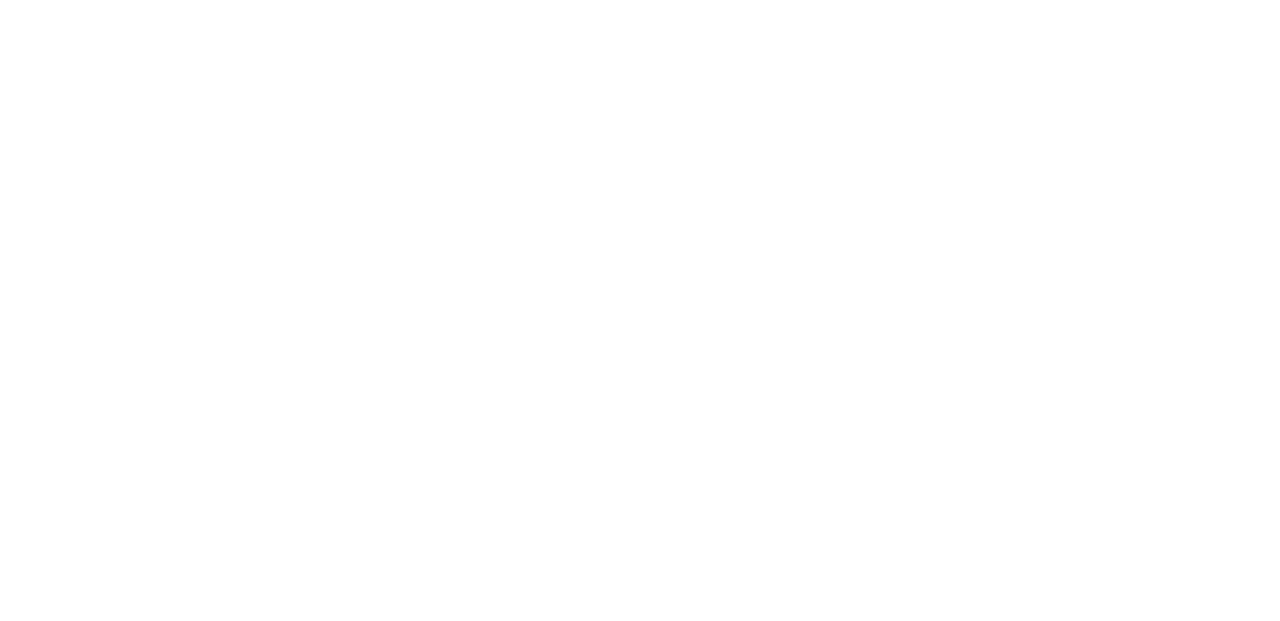
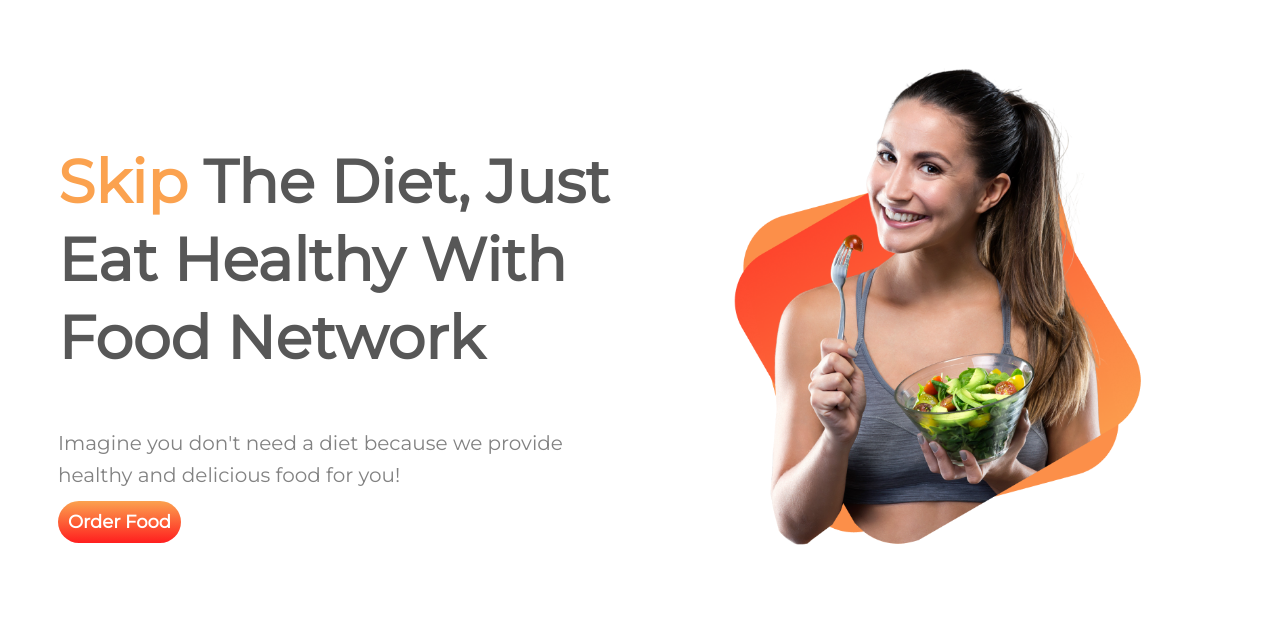
Before and after one commit to arifhossainsikder/food-network, a plain HTML site: page index.html in a window 1280 px wide. Drawn offline with Linux system fonts and the light colour scheme.

Commit message:
top section added

```diff
--- a/css/style.css
+++ b/css/style.css
@@ -0,0 +1,52 @@
+body {
+  font-family: "Montserrat", sans-serif;
+}
+
+.flexible-area {
+  display: flex;
+}
+
+.orange-color {
+  color: #fba24f;
+}
+
+h1 {
+  font-size: 60px;
+  color: #575757;
+  line-height: 78px;
+}
+
+p{
+    color: #828282;
+    font-size: 20px;
+    line-height: 32px;
+}
+
+.half-width {
+  width: 50%;
+}
+
+.top-section-intro {
+  padding: 50px;
+  margin: auto;
+}
+
+.top-section-photo {
+  padding: 50px;
+  padding-right: 0px;
+  margin: auto;
+}
+
+.top-section-photo img {
+  width: 80%;
+}
+
+.link-button{
+    color: #ffff;
+    text-decoration: none;
+    background-image: linear-gradient(#FBA24F, #FF1E1E);
+    padding: 10px;
+    border-radius: 100px;
+    font-size: 18px;
+    font-weight: 600;
+}
--- a/index.html
+++ b/index.html
@@ -1,13 +1,31 @@
 <!DOCTYPE html>
 <html lang="en">
-<head>
-    <meta charset="UTF-8">
-    <meta http-equiv="X-UA-Compatible" content="IE=edge">
-    <meta name="viewport" content="width=device-width, initial-scale=1.0">
+  <head>
+    <meta charset="UTF-8" />
+    <meta http-equiv="X-UA-Compatible" content="IE=edge" />
+    <meta name="viewport" content="width=device-width, initial-scale=1.0" />
     <title>Food Network</title>
-    <link rel="stylesheet" href="css/style.css">
-</head>
-<body>
-
-</body>
+    <link rel="preconnect" href="https://fonts.googleapis.com" />
+    <link rel="preconnect" href="https://fonts.gstatic.com" crossorigin />
+    <link
+      href="https://fonts.googleapis.com/css2?family=Montserrat&display=swap"
+      rel="stylesheet"
+    />
+    <link rel="stylesheet" href="css/style.css" />
+  </head>
+  <body>
+    <section class="top-area flexible-area">
+      <div class="half-width top-section-intro">
+        <h1><span class="orange-color">Skip</span> The Diet, Just Eat Healthy With Food Network</h1>
+        <p>
+          Imagine you don't need a diet because we provide healthy and delicious
+          food for you!
+        </p>
+        <a class="link-button" href="https://www.foodpanda.com.bd/" target="_blank">Order Food</a>
+      </div>
+      <div class="half-width top-section-photo">
+        <img src="images/top-section-photo.png" alt="Top section photo" />
+      </div>
+    </section>
+  </body>
 </html>
```
Also changed, not shown: images/top-section-photo.png (added), 2 other files.
